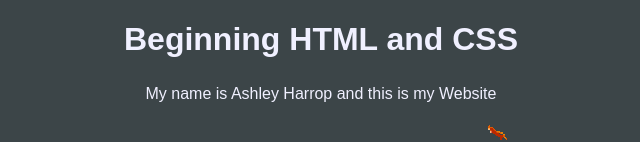
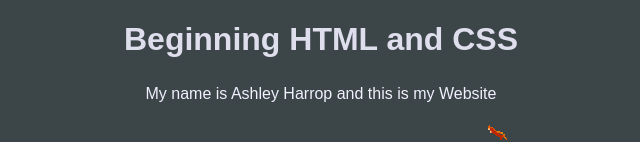
Before and after one commit to FSUdigitalmedia/html-and-css-ashleyharrop, a plain HTML site: page index.html in a window 1280 px wide. Shown: the top 142 px of the page, without its empty margins (319-959 px from the left). Drawn offline with Linux system fonts and the light colour scheme.

Commit message:
Done with the assignment

```diff
--- a/style.css
+++ b/style.css
@@ -4,7 +4,7 @@ body {
 }
 
 h1 {
-    color:hsl(240, 100%, 97%);
+    color:hwb(240 87% 7%);
     text-align: center;
 }
 
```
Also changed, not shown: index.html (+1 -1 lines), 1 other file.
